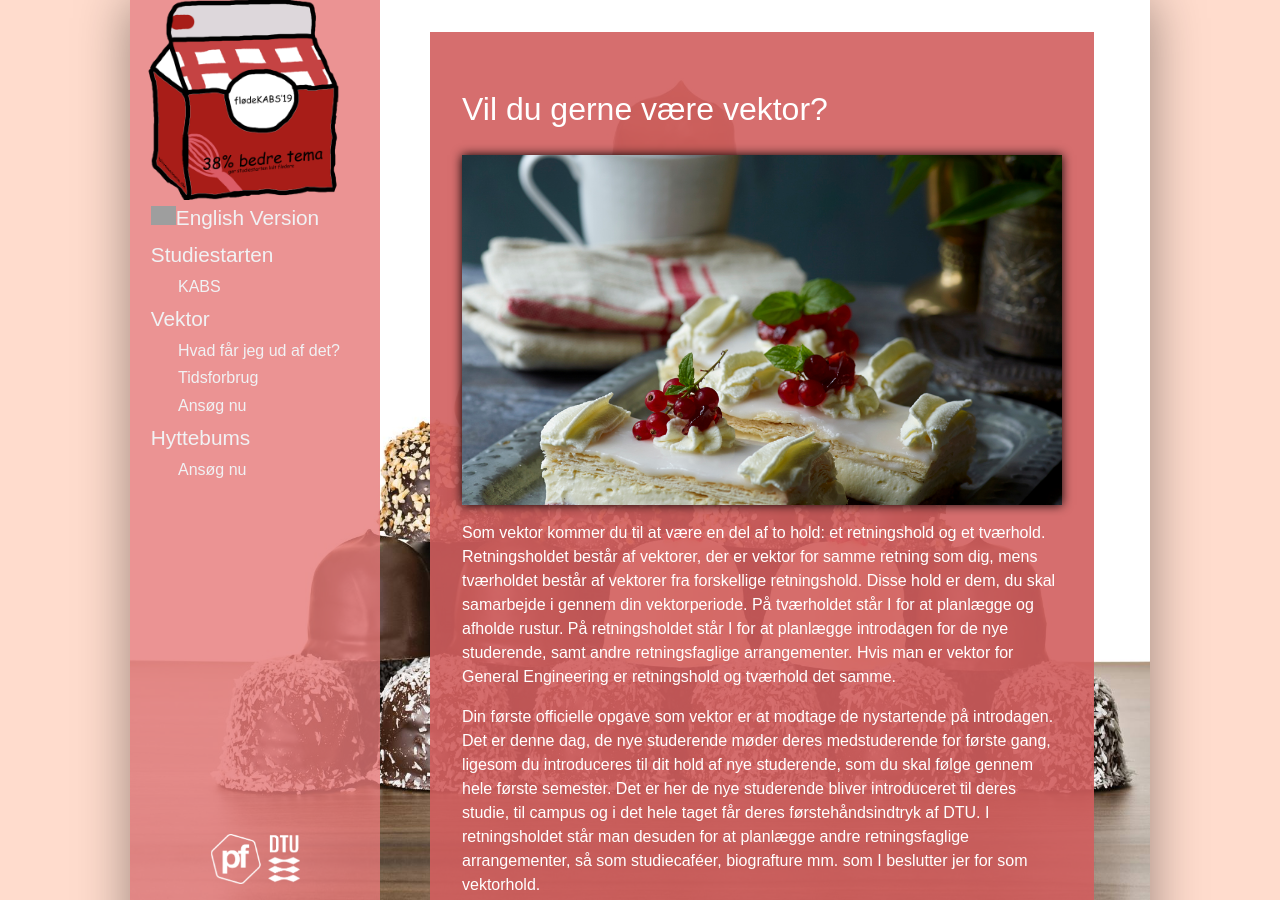
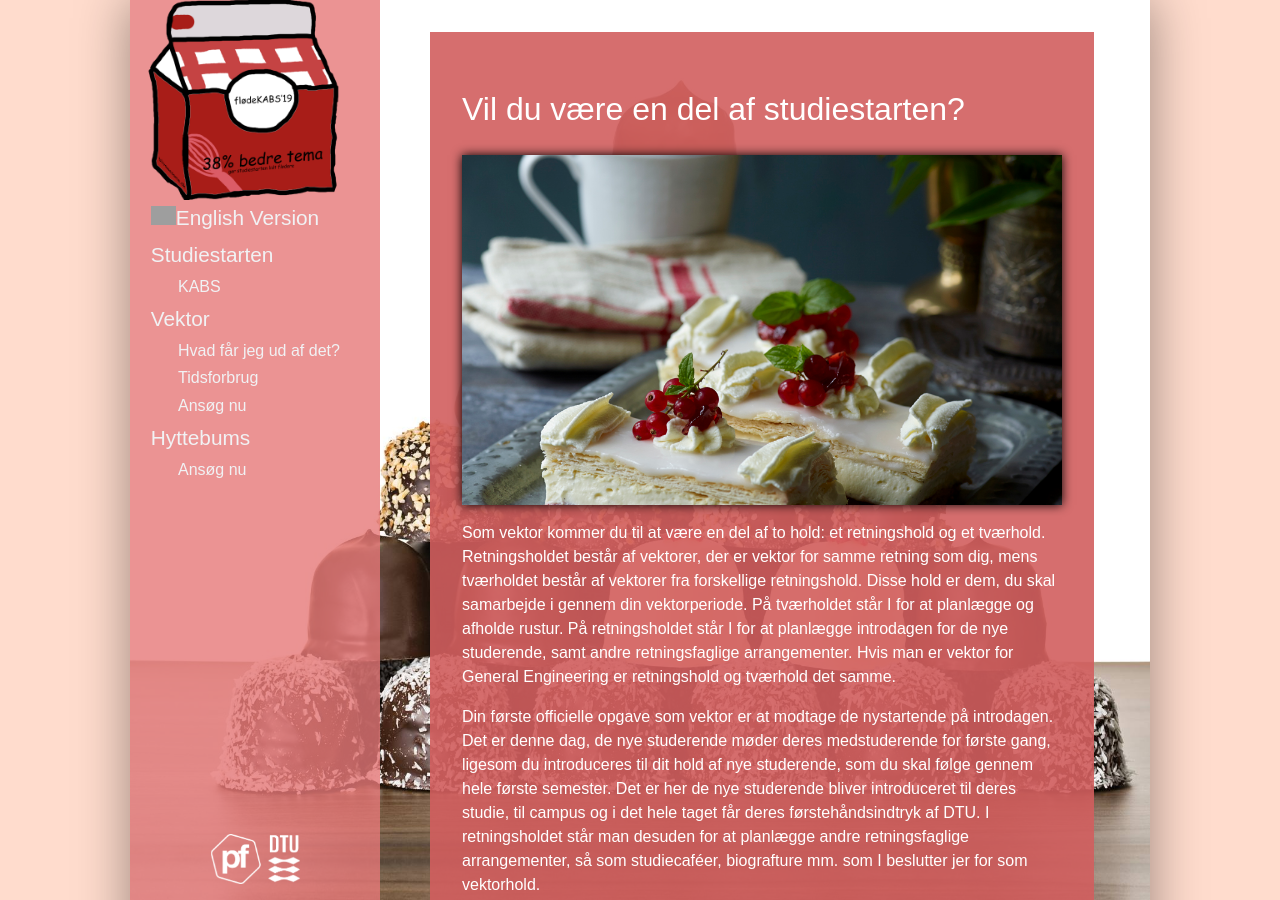
Before and after one commit to KABSDTU/kabsdtu.github.io, a Jekyll site: the page built from vektor.md, in a window 1280 px wide and 900 px high. Built offline with Jekyll 4.4.1, drawn with Linux system fonts in a browser that asks for light colours; some web fonts are replaced; grey boxes are pictures that could not be loaded.

Commit message:
mindre ændringer i tekst

```diff
--- a/vektor.md
+++ b/vektor.md
@@ -3,7 +3,7 @@ layout: default
 title: Vektor
 ---
 
-<h1>Vil du gerne være vektor?</h1>
+<h1>Vil du være en del af studiestarten?</h1>
 
 <div id="poster-image" style="background-image: url('/static/img/vektor.jpg');">
 </div>
```
Also changed, not shown: tidsforbrug.md (+1 -1 lines), static/img/kabs18.jpg (deleted).
